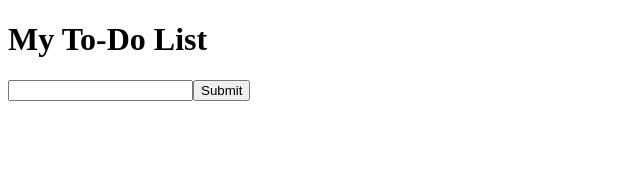
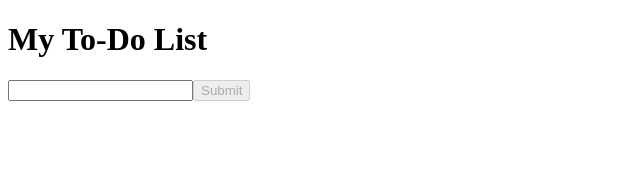
Before and after one commit to shammer64/kata-todo-ng, an Angular app: page / in a window 1280 px wide. Shown: the top 170 px of the page, without its empty margins (0-640 px from the left). Built offline with nearby package versions, Linux system fonts and the light colour scheme.

Commit message:
SH Added button enable/disable to ToDoListEntryComponent

```diff
--- a/src/app/to-do-list-entry/to-do-list-entry.component.html
+++ b/src/app/to-do-list-entry/to-do-list-entry.component.html
@@ -1,5 +1,6 @@
 <div>
   <input type="text" class="todo-entry-text"
     name="newToDoItem" [(ngModel)]="newToDoItem" />
-  <button type="button" class="todo-entry-button">Submit</button>
+  <button type="button" class="todo-entry-button"
+    [disabled]="newToDoItem == ''">Submit</button>
 </div>
```
Also changed, not shown: 1 other file (tests, documents, lock files or other folders).
